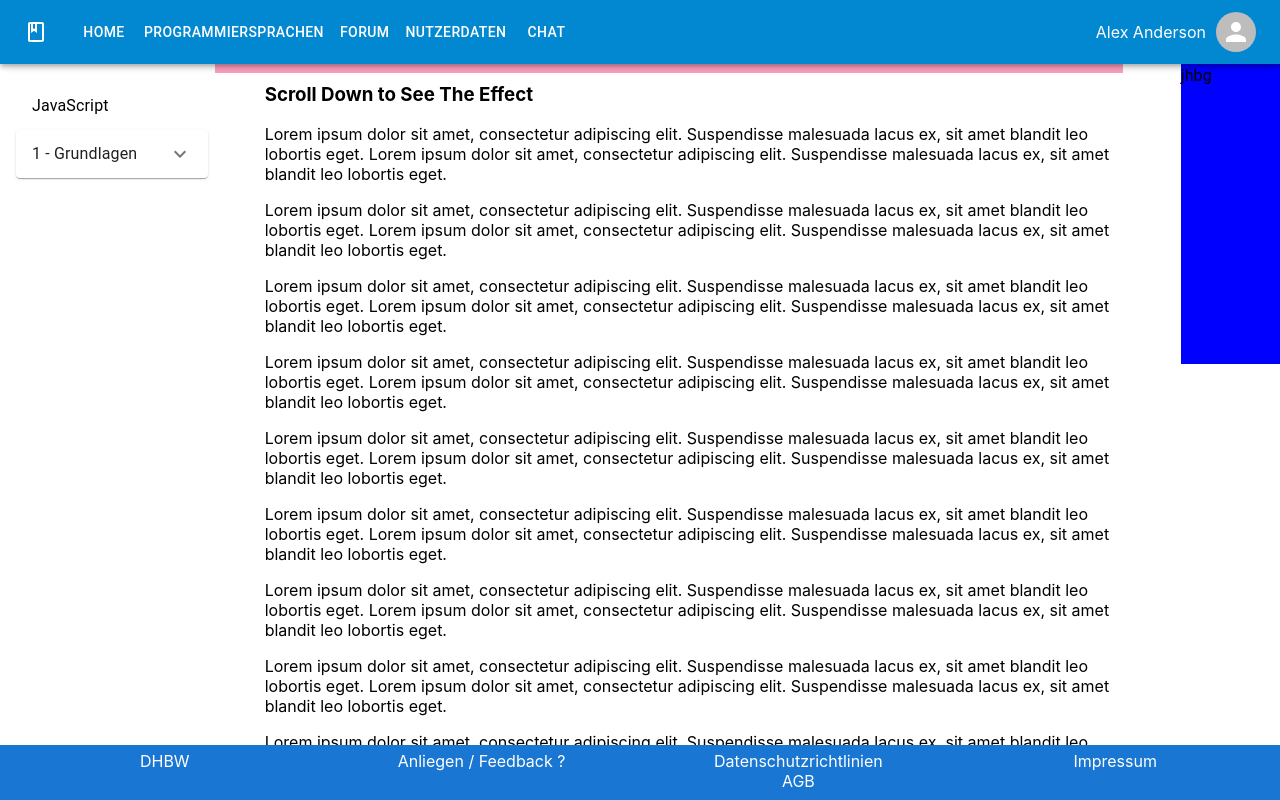
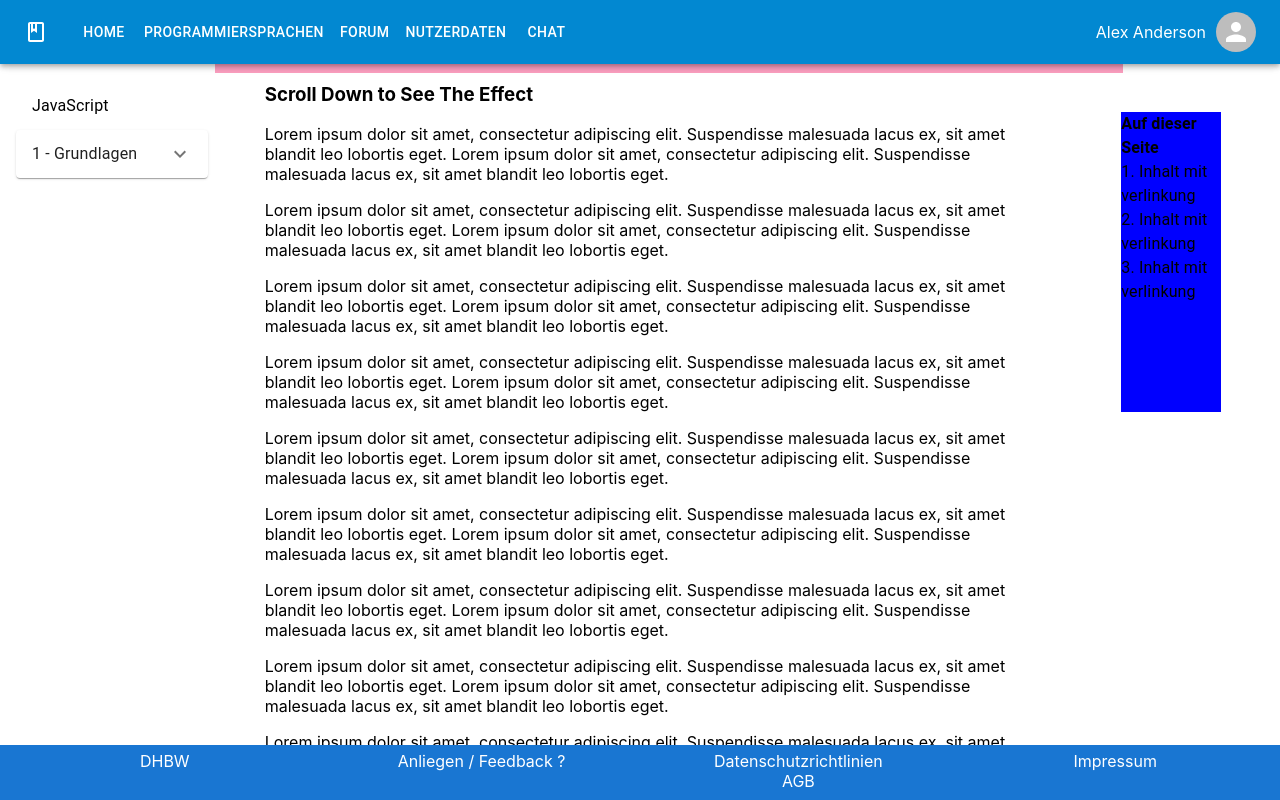
Before and after one commit to sakulklk/Lernmanagement, a Next.js app: page /JSK1 in a window 1280 px wide. Shown: the top 800 px of the page. Built offline with nearby package versions, Linux system fonts and the light colour scheme.

Commit message:
2 files modified

```diff
--- a/components/inhalt/sideMenuRight.js
+++ b/components/inhalt/sideMenuRight.js
@@ -9,11 +9,19 @@ export default function BoxSx() {
         width: '100px',
         backgroundColor: 'blue',
         height: 300,
-        b: 6,
+        m: 6,
         position: 'fixed',
       }}
     >
-      <Typography>jhbg</Typography>
+      <Typography>
+        <b> Auf dieser Seite </b>
+        <br/>
+        1. Inhalt mit verlinkung
+        <br/>
+        2. Inhalt mit verlinkung
+        <br/>
+        3. Inhalt mit verlinkung
+      </Typography>
     </Box>
   );
 }
--- a/pages/JSK1.js
+++ b/pages/JSK1.js
@@ -22,11 +22,11 @@ export default function Test() {
             </Box>
           </Grid>
 
-          <Grid item xs={9}>
+          <Grid item xs={8}>
             <ScrollBar></ScrollBar>
             <Content></Content>
           </Grid>
-          <Grid item xs={1}>
+          <Grid item xs={2}>
             <SideMenuRight></SideMenuRight>
           </Grid>
         </Grid>
```
